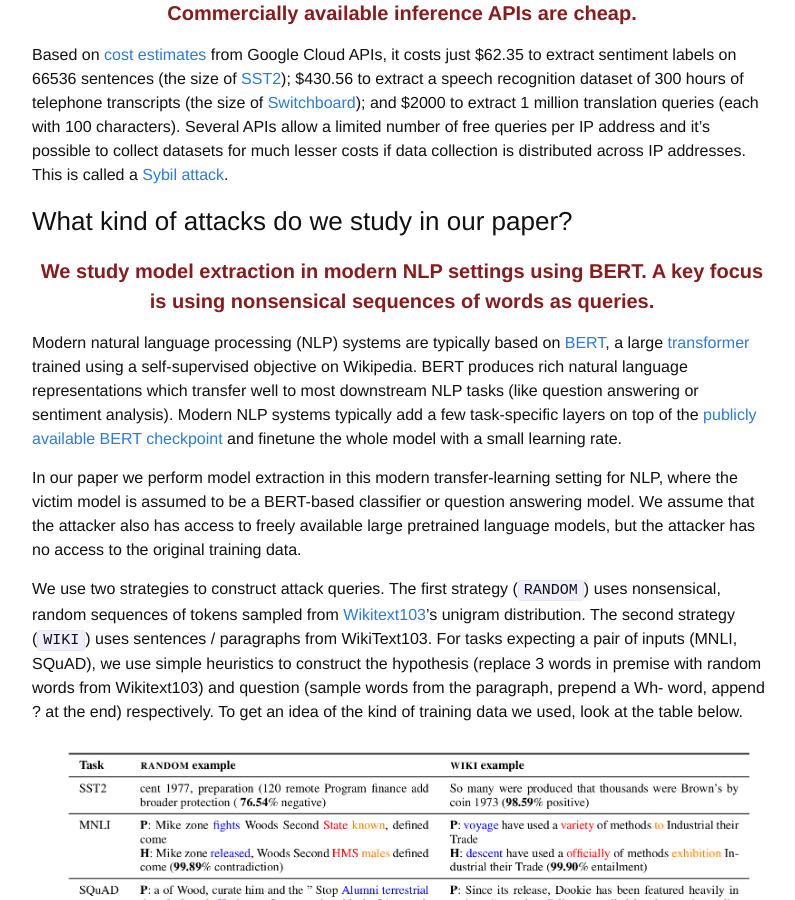
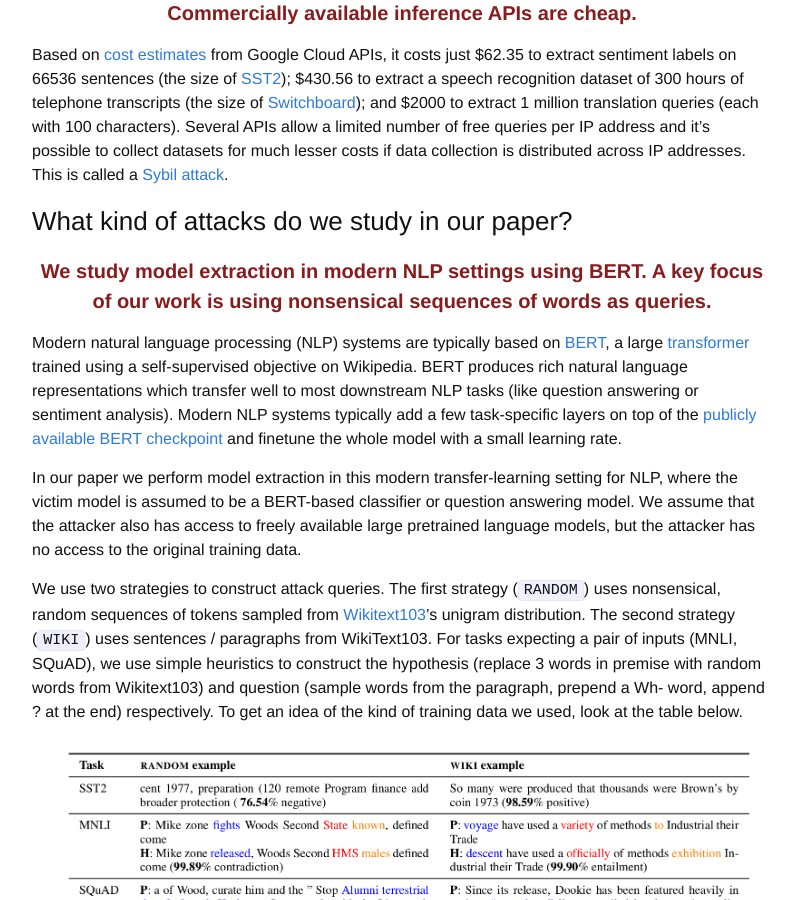
Before and after one commit to martiansideofthemoon/martiansideofthemoon.github.io, a Jekyll site: the page built from _posts/2020-02-10-model-extraction-bert.markdown, in a window 1280 px wide and 900 px high, scrolled down 1584 px. Shown: the whole window, without its empty margins (238-1033 px from the left). Built offline with Jekyll 4.4.1, drawn with Linux system fonts in a browser that asks for light colours; comment, search, counter and statistics services are not loaded.

Commit message:
Finalizing ToSS blog

```diff
--- a/_posts/2020-02-10-model-extraction-bert.markdown
+++ b/_posts/2020-02-10-model-extraction-bert.markdown
@@ -231,7 +231,7 @@ Based on [cost estimates](https://cloud.google.com/products/calculator/) from Go
 ### What kind of attacks do we study in our paper?
 
 <center>
-<h4><span style="color: #881c1c"><b>We study model extraction in modern NLP settings using BERT. A key focus is using nonsensical sequences of words as queries.</b></span></h4>
+<h4><span style="color: #881c1c"><b>We study model extraction in modern NLP settings using BERT. A key focus of our work is using nonsensical sequences of words as queries.</b></span></h4>
 </center>
 
 Modern natural language processing (NLP) systems are typically based on [BERT](https://arxiv.org/abs/1810.04805), a large [transformer](https://arxiv.org/abs/1706.03762) trained using a self-supervised objective on Wikipedia. BERT produces rich natural language representations which transfer well to most downstream NLP tasks (like question answering or sentiment analysis). Modern NLP systems typically add a few task-specific layers on top of the [publicly available BERT checkpoint](https://github.com/google-research/bert/) and finetune the whole model with a small learning rate.
```
